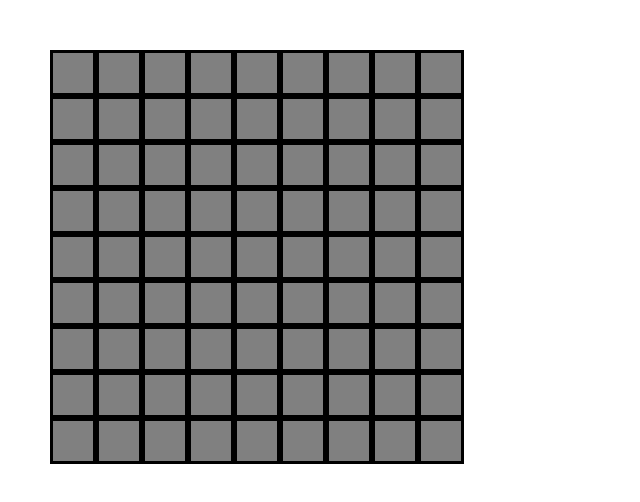
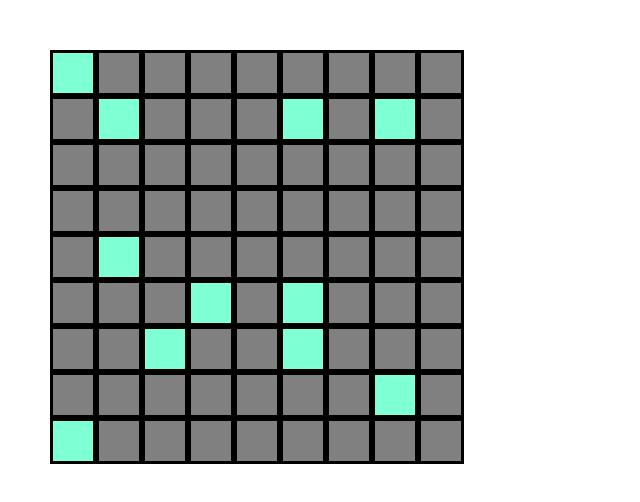
Before and after one commit to kirkland/minesweeper, a React (Create React App) app: page / in a window 1280 px wide. Shown: the top 502 px of the page, without its empty margins (0-640 px from the left). Built offline with nearby package versions, Linux system fonts and the light colour scheme.

Commit message:
More sophisticated state per cell

```diff
--- a/src/App.css
+++ b/src/App.css
@@ -5,6 +5,7 @@
 }
 
 .cell {
+  background-color: gray;
   border-color: black;
   border-style: solid;
   float: left;
@@ -12,10 +13,10 @@
   width: 40px;
 }
 
-.cell-unknown, .cell-bomb {
-  background-color: gray;
+.cell-bomb {
+  background-color: aquamarine;
 }
 
-.cell-clicked {
+.cell-revealed {
   background-color: blueviolet;
 }
--- a/src/components/Board.js
+++ b/src/components/Board.js
@@ -1,22 +1,57 @@
 import { useState } from "react";
 
 import Row from "./Row";
+
+const setAdjacentBombs = (board, coordinates) => {
+  const rows = board.length;
+  const columns = board[0].length;
+
+  [
+    [1, 1],
+    [1, -1],
+    [-1, 1],
+    [-1, -1],
+  ].forEach((offsets) => {
+    const adjacent = [coordinates[0] + offsets[0], coordinates[1] + offsets[1]];
+
+    if (0 <= adjacent[0] <= rows && 0 <= adjacent[1] <= columns) {
+      // Increment number of adjacent bombs
+    }
+  });
+};
 
 const initializeBoard = (rows, columns, bombs) => {
   let board = [];
 
   for (let rowIndex = 0; rowIndex < rows; rowIndex++) {
-    board.push(new Array(columns).fill("unknown"));
+    board.push(new Array(columns).fill({ revealed: false }));
   }
 
   for (let i = 0; i <= bombs; i++) {
     const bombRow = Math.floor(Math.random() * rows);
     const bombColumn = Math.floor(Math.random() * columns);
 
-    board[bombRow][bombColumn] = "bomb";
+    board[bombRow][bombColumn] = { bomb: true };
   }
 
   return board;
+};
+
+const cloneBoard = (board) => {
+  const newBoard = [];
+
+  board.forEach((row) => {
+    const newRow = [];
+
+    row.forEach((cell => {
+      const newCell = Object.assign({}, cell);
+      newRow.push(newCell);
+    }))
+
+    newBoard.push(newRow);
+  });
+
+  return newBoard;
 };
 
 export default function Board(props) {
@@ -28,13 +63,8 @@ export default function Board(props) {
 
   const onClick = (row, column) => {
     updateBoard((board) => {
-      const newBoard = [];
-
-      board.forEach((row) => {
-        return newBoard.push([...row]);
-      });
-
-      newBoard[row][column] = "clicked";
+      const newBoard = cloneBoard(board);
+      newBoard[row][column].revealed = true;
       return newBoard;
     });
   };
--- a/src/components/Cell.js
+++ b/src/components/Cell.js
@@ -5,7 +5,15 @@ export default function Cell(props) {
     onClick(row, column);
   }
 
+  let cellClass = "";
+
+  if (state.revealed) {
+    cellClass = "cell-revealed";
+  } else if (state.bomb) {
+    cellClass = "cell-bomb";
+  }
+
   return (
-    <div className={`cell cell-${state}`} onClick={clickHandler} />
+    <div className={`cell ${cellClass}`} onClick={clickHandler} />
   );
 }
```
